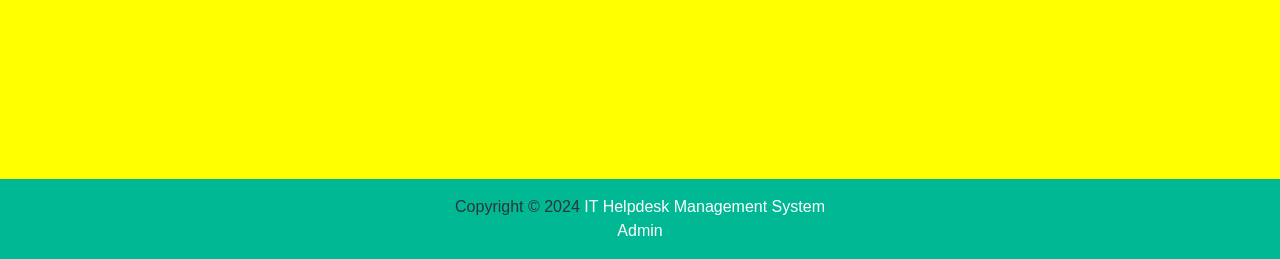
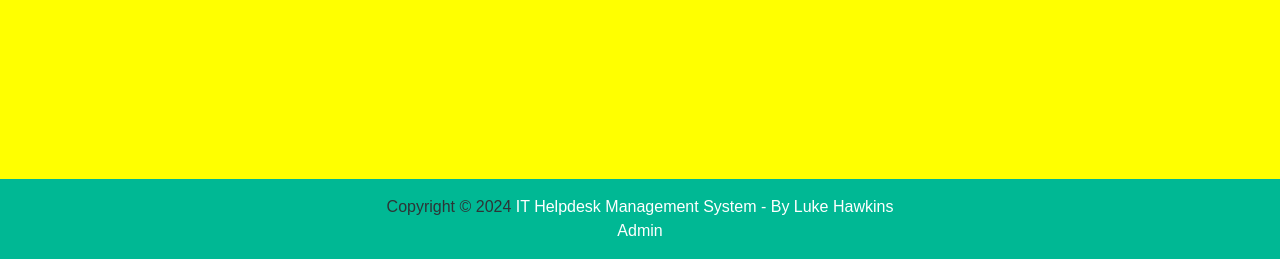
Before and after one commit to lukehawkins22/Software_Engineering_and_DevOps, a Django app: page /edit-ticket/1/add-comment/ in a window 1280 px wide. Shown: the part 541-800 px from the top of the page. Run offline with Django 4.2, Linux system fonts and the light colour scheme; a user stored in the database is signed in; data comes from the database, SQL or seed files in the repository; some libraries are stand-ins or nearby versions.

Commit message:
Update base.html

```diff
--- a/ITHelpDesk/templates/ITHelpDesk/base.html
+++ b/ITHelpDesk/templates/ITHelpDesk/base.html
@@ -67,7 +67,7 @@
     <footer class="bg-teal text-white py-3">
         <div class="container">
             <p class="mb-0">Copyright &copy; {% now 'Y' %}
-            <a class="text-white" href="{% url 'home' %}">IT Helpdesk Management System</a>
+            <a class="text-white" href="{% url 'home' %}">IT Helpdesk Management System - By Luke Hawkins</a>
             <br>
             <a class="text-white" href="{% url 'admin:index' %}">Admin</a>
             </p>
```
